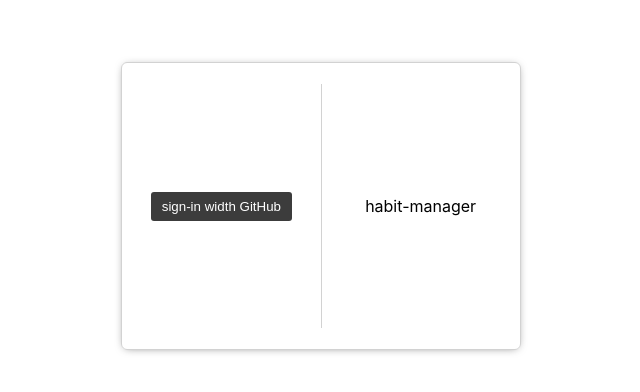
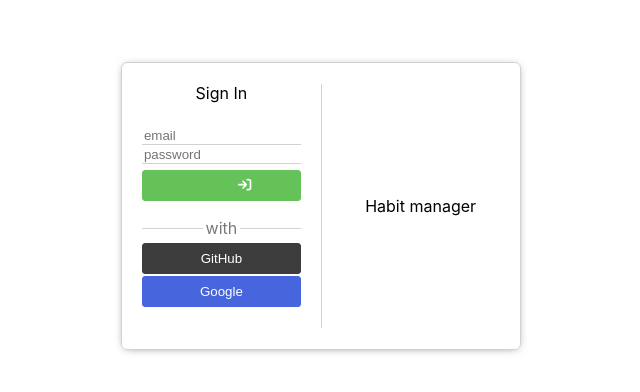
Before and after one commit to yty0643/habit-manager, a React (Create React App) app: page / in a window 1280 px wide. Shown: the part 194-586 px from the top of the page, without its empty margins (319-959 px from the left). Built offline with nearby package versions, Linux system fonts and the light colour scheme; no server answers.

Commit message:
adding login css

```diff
--- a/package.json
+++ b/package.json
@@ -3,6 +3,10 @@
   "version": "0.1.0",
   "private": true,
   "dependencies": {
+    "@fortawesome/fontawesome-svg-core": "^6.1.1",
+    "@fortawesome/free-brands-svg-icons": "^6.1.1",
+    "@fortawesome/free-solid-svg-icons": "^6.1.1",
+    "@fortawesome/react-fontawesome": "^0.1.18",
     "@testing-library/jest-dom": "^5.16.4",
     "@testing-library/react": "^13.1.1",
     "@testing-library/user-event": "^13.5.0",
--- a/src/App.tsx
+++ b/src/App.tsx
@@ -4,6 +4,7 @@
 import Auth from './service/auth';
 import Database from './service/database';
 import styles from './app.module.css';
+
 function App({ auth, db }:{auth: Auth, db: Database}) {
   return (
     <div className={styles.app}>
--- a/src/VAC/VAC_login/VAC_login.module.css
+++ b/src/VAC/VAC_login/VAC_login.module.css
@@ -39,11 +39,88 @@
     flex: 1 1 62%;
 }
 
+.l{
+    padding-bottom: 20px;
+}
 
+.title{
+    margin-bottom: 24px;
+}
 
+.form{
+    width: 100%;
+    display: flex;
+    flex-direction: column;
+    align-items: center;
+    justify-content: center;
+}
+
+.input{
+    width: 80%;
+    border: none;
+    border-bottom: 1px solid rgb(210, 210, 210);
+    margin-bottom: 1px;
+}
+
+.horizontal{
+    display: flex;
+    align-items: center;
+    justify-content: center;
+    margin: 25px 0 15px 0;
+    width: 80%;
+    height: 0.5px;
+    background-color: rgb(210, 210, 210);
+}
+.description{
+    padding : 0 3px;
+    color:rgb(120, 120, 120);
+    background-color: white;
+}
+.signInBtn,
+.githubBtn,
+.googleBtn{
+    margin-bottom: 2px;
+    padding: 7px 11px;
+    width: 80%;
+    border-radius: 3px;
+    transition: all ease-in 300ms;
+}
+.signInBtn{
+    margin-top: 5px;
+    border: 1px solid rgb(101, 194, 89);
+    color:white;
+    background-color: rgb(101, 194, 89);
+}
 .githubBtn{
+    border: 1px solid rgb(60, 60, 60);
+    color:white;
     background-color: rgb(60, 60, 60);
-    color:white;
-    padding: 7px 11px;
-    border-radius: 3px;
 }
+.googleBtn{
+    border: 1px solid rgb(71, 101, 220);
+    color: white;
+    background-color: rgb(71, 101, 220);
+}
+.signInBtn:hover{
+    color:rgb(101, 194, 89);
+    background-color: white;
+}
+.githubBtn:hover{
+    color: rgb(60, 60, 60);
+    background-color: white;;
+}
+.googleBtn:hover{
+    color: rgb(71, 101, 220);
+    background-color: rgb(255, 255, 255);
+}
+
+.btnTitle{
+    display: inline;
+    padding-right: 5px;
+    transition: all ease-in 300ms;
+    opacity: 0;
+}
+
+.btnTitle:hover{
+    opacity: 1;
+}
--- a/src/VAC/VAC_login/VAC_login.tsx
+++ b/src/VAC/VAC_login/VAC_login.tsx
@@ -1,6 +1,9 @@
 import React from 'react';
 import { ISignIn } from '../../pages/login/login';
 import styles from './VAC_login.module.css';
+import { FontAwesomeIcon } from '@fortawesome/react-fontawesome';
+import { faArrowRightToBracket } from '@fortawesome/free-solid-svg-icons';
+import { faGithub } from '@fortawesome/free-brands-svg-icons';
 
 const VACLogin = ({ signIn }: { signIn: ISignIn }) => {
 
@@ -8,13 +11,31 @@
         <div className={styles.login}>
             <div className={styles.box}>
                 <div className={styles.l}>
-                    <button className={styles.githubBtn} onClick={signIn}>
-                        sign-in width GitHub
+                    <p className={styles.title}>Sign In</p>
+                    <form className={styles.form}action="">
+                        <input className={styles.input} type="text" placeholder='email'/>
+                        <input className={styles.input} type="password" placeholder='password'/>
+                        <button className={styles.signInBtn}>
+                            <p className={styles.btnTitle}>Sign In</p>
+                            <FontAwesomeIcon icon={faArrowRightToBracket} />
+                        </button>
+
+                    </form>
+                    <div className={styles.horizontal}><p className={styles.description}>with</p></div>
+                    <button className={styles.githubBtn} onClick={()=>{
+                        signIn('GitHub')
+                    }}>
+                        GitHub
+                    </button>
+                    <button className={styles.googleBtn} onClick={()=>{
+                        signIn('Google')
+                    }}>
+                        Google
                     </button>
                 </div>
                 <div className={styles.vertical}></div>
                 <div className={styles.r}>
-                    <p>habit-manager</p>
+                    <p>Habit manager</p>
                 </div>
             </div>
         </div>
--- a/src/VC/box/box.tsx
+++ b/src/VC/box/box.tsx
@@ -47,7 +47,7 @@
                 },
                 totalTime: time,
                 color: colorSelector(time),
-            }
+            };
             temp[`${today}`] = data;
             handleBox(id, today, data);
             return temp;
--- a/src/VC/habit/habit.tsx
+++ b/src/VC/habit/habit.tsx
@@ -74,7 +74,7 @@
     };
 
     useEffect(() => {
-        db.write(user.id, habits);
+        db.write(user.email, habits);
     }, [habits]);
 
     return <HabitList {...props} />
--- a/src/pages/login/login.tsx
+++ b/src/pages/login/login.tsx
@@ -4,14 +4,14 @@
 import VACLogin from '../../VAC/VAC_login/VAC_login';
 
 export interface ISignIn{
-    (): void;
+    (provider: string): void;
 };
 
 const Login = ({auth}:{auth: Auth}) => {
     const navigate = useNavigate();
-    const signIn:ISignIn = () => {
+    const signIn:ISignIn = (provider) => {
         auth
-            .signIn()
+            .signIn(provider)
             .then((res) => {
                 navigate('/main');
             })
--- a/src/pages/main/main.tsx
+++ b/src/pages/main/main.tsx
@@ -5,7 +5,7 @@
 import Habit from '../../VC/habit/habit';
 
 export interface IUser{
-    id: string,
+    email: string,
     name: string
 }
 
@@ -26,8 +26,9 @@
         auth
             .getUser()
             .then((res: any) => {
+                console.log(res);
                 setUser({
-                    id: res.reloadUserInfo.screenName,
+                    email: res.reloadUserInfo.email.split('.')[0],
                     name: res.reloadUserInfo.displayName,
                 });
             })
@@ -39,7 +40,7 @@
 
     return (
         <div>
-            <p>{user?.id}</p>
+            <p>{user?.email}</p>
             <button onClick={signOut}>signOut</button>
             {user && <Habit db={db} user={user} />}
         </div>
--- a/src/service/auth.ts
+++ b/src/service/auth.ts
@@ -1,9 +1,20 @@
 import { auth } from './firebase';
-import { signInWithPopup, GithubAuthProvider, onAuthStateChanged, signOut } from "firebase/auth";
+import { signInWithPopup, GithubAuthProvider, GoogleAuthProvider, FacebookAuthProvider, onAuthStateChanged, signOut } from "firebase/auth";
 
 class Auth{
-  signIn() {
-    const provider = new GithubAuthProvider();
+  signIn(providerToS: string) {
+    let provider;
+    switch(providerToS){
+      case "GitHub":
+        provider = new GithubAuthProvider();
+        break;
+      case "Google":
+        provider = new GoogleAuthProvider();
+        break;
+      default :
+        provider = new FacebookAuthProvider();
+        break;
+    }
     return signInWithPopup(auth, provider);
   };
 
```
Also changed, not shown: 1 other file (tests, documents, lock files or other folders).
